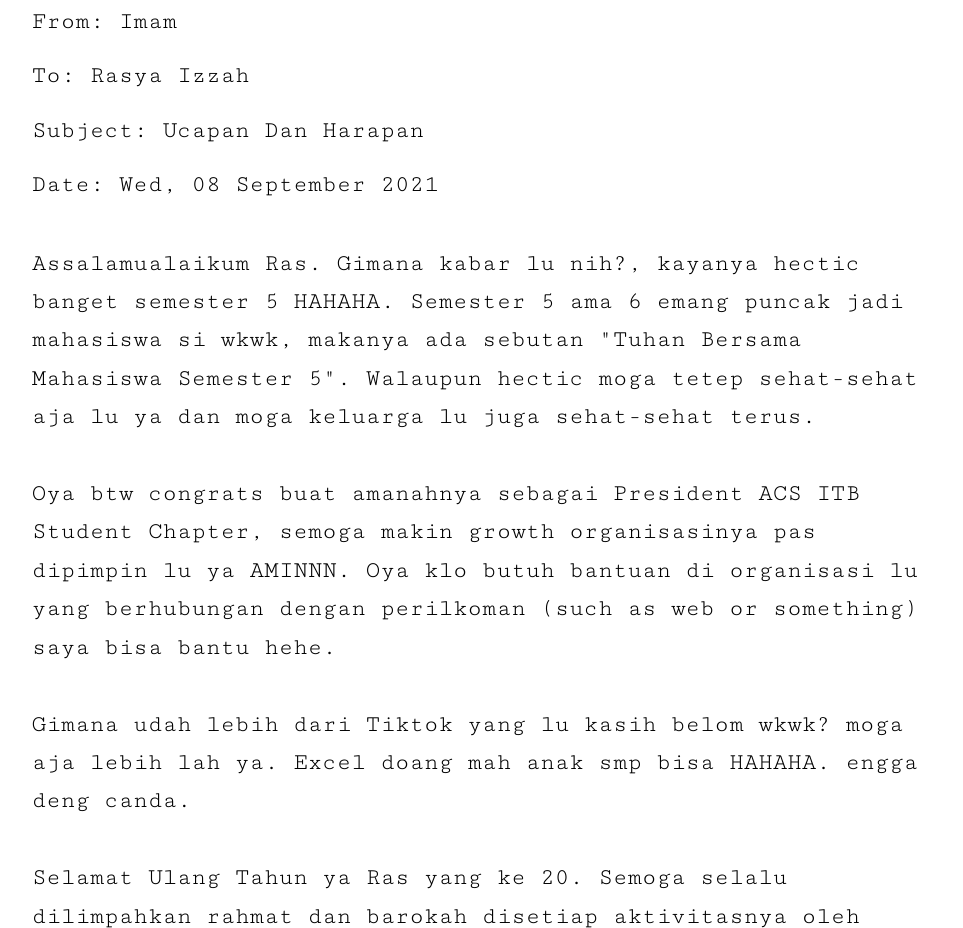
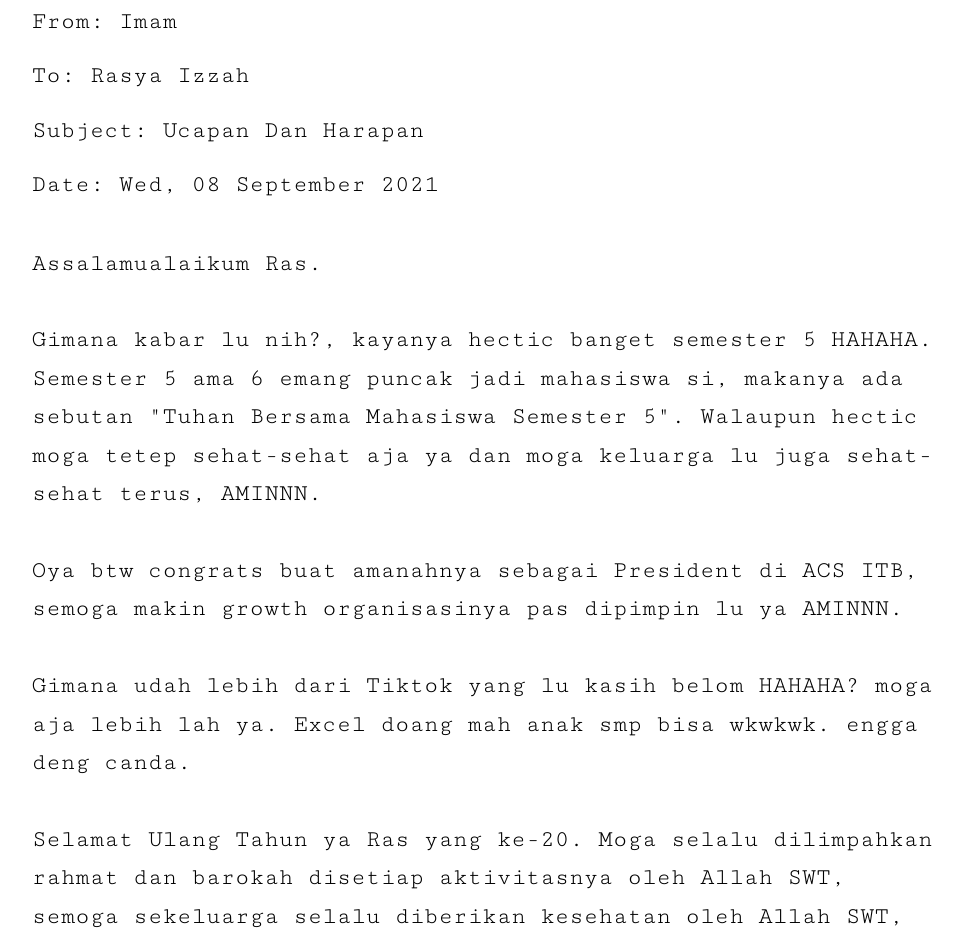
Before and after one commit to Imammulh/birthday-letter, a plain HTML site: page letter.html in a window 1280 px wide. Shown: the part 2001-2929 px from the top of the page, without its empty margins (155-1118 px from the left). Drawn offline with nearby package versions, Linux system fonts and the light colour scheme.

Commit message:
update letter

```diff
--- a/assets/css/styleLetter.css
+++ b/assets/css/styleLetter.css
@@ -100,5 +100,5 @@ a:hover {
 }
 
 .birthday-flex {
-  gap: 16px;
+  gap: 36px;
 }
--- a/letter.html
+++ b/letter.html
@@ -76,22 +76,23 @@
           </div>
 
           <div class="letter-content letter-body b1-cutive">
-            Assalamualaikum Ras. Gimana kabar lu nih?, kayanya hectic banget
-            semester 5 HAHAHA. Semester 5 ama 6 emang puncak jadi mahasiswa si
-            wkwk, makanya ada sebutan "Tuhan Bersama Mahasiswa Semester 5".
-            Walaupun hectic moga tetep sehat-sehat aja lu ya dan moga keluarga
-            lu juga sehat-sehat terus.
+            Assalamualaikum Ras.
+            <br />
+            <br />
+            Gimana kabar lu nih?, kayanya hectic banget semester 5 HAHAHA.
+            Semester 5 ama 6 emang puncak jadi mahasiswa si, makanya ada sebutan
+            "Tuhan Bersama Mahasiswa Semester 5". Walaupun hectic moga tetep
+            sehat-sehat aja ya dan moga keluarga lu juga sehat-sehat terus,
+            AMINNN.
             <br /><br />
-            Oya btw congrats buat amanahnya sebagai President ACS ITB Student
-            Chapter, semoga makin growth organisasinya pas dipimpin lu ya
-            AMINNN. Oya klo butuh bantuan di organisasi lu yang berhubungan
-            dengan perilkoman (such as web or something) saya bisa bantu hehe.
+            Oya btw congrats buat amanahnya sebagai President di ACS ITB, semoga
+            makin growth organisasinya pas dipimpin lu ya AMINNN.
             <br /><br />
-            Gimana udah lebih dari Tiktok yang lu kasih belom wkwk? moga aja
-            lebih lah ya. Excel doang mah anak smp bisa HAHAHA. engga deng
+            Gimana udah lebih dari Tiktok yang lu kasih belom HAHAHA? moga aja
+            lebih lah ya. Excel doang mah anak smp bisa wkwkwk. engga deng
             canda.
             <br /><br />
-            Selamat Ulang Tahun ya Ras yang ke 20. Semoga selalu dilimpahkan
+            Selamat Ulang Tahun ya Ras yang ke-20. Moga selalu dilimpahkan
             rahmat dan barokah disetiap aktivitasnya oleh Allah SWT, semoga
             sekeluarga selalu diberikan kesehatan oleh Allah SWT, semoga
             dilancarin terus rejekinya oleh Allah SWT, semoga jadi anak bae-bae
@@ -101,14 +102,18 @@
             AMINNN ... AMINNN ... YA ROBBAL ALAMIN ...
             <br /><br />
             Klo kata orang-orang umur 20 tahun itu masa transisi dimana kita
-            minta duit jajan ke ortu gk enak, tapi masalahnya butuh duit dan gua
-            ngalamin itu HAHAHA. Kalo misal nanti lu ngerasa kaya gitu, coba aja
-            cari scholarship atau jadi asprak itung2 buat nambah uang jajan
-            saran gua ya. Kalo misal lu lebih milih magang, itu juga gapapa si
-            kalo lu bisa ngatur waktunya.
+            minta duit jajan ke ortu gk enak, tapi masalahnya butuh. Terus umur
+            ke-20 juga masa-masa dimana temen-temen kita makin menipis dan fokus
+            masing-masing ke tujuan mereka. Terus dimana masa-masa kita mikirin
+            “what am I doing with my life?”. But that’s okay, itu normal and
+            maybe hampir semua orang gitu wkwk, quarter life crisis lah kalo
+            kata orang-orang. Malah sambat gua wkwk, tapi yang jadi intinya
+            semoga lu bisa ngelewatin dan nikmatin itu semua dengan kepala
+            dingin dan pikiran yang positif, like you said to me hehe.
             <br /><br />
-            Gitu aja dulu kali ya, nanti kepanjangan jadi cerpen. Sekali lagi
-            Selamat Ulang Tahun Ras yang Ke-20 wkwk.
+            Segini aja kayanya, nanti kepanjangan jadinya cerpen. Sekali lagi
+            HBD Ras yang ke-20 dan gua mewakili orang2 berumur 20-29 mengucapkan
+            welcome in 20 something year old 🙌.
             <br /><br />
             Wassalamuaalaikum.
             <br />
@@ -136,7 +141,7 @@
             birthday-flex
           "
         >
-          <img src="assets/images/image-test-2.png" alt="" />
+          <img src="assets/images/baby-grab-gift.gif" alt="Baby grab gift" />
           <div class="d-flex flex-column">
             <h2 class="h2-assistant">Time to open your birthday gifts!</h2>
             <p class="b2-assistant">
```
Also changed, not shown: assets/images/baby-grab-gift.gif (added), assets/images/birthday-cake.png.
